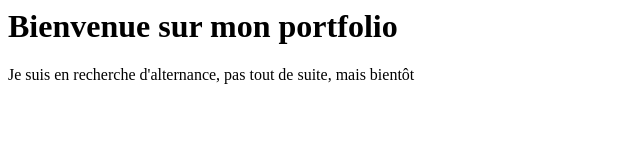
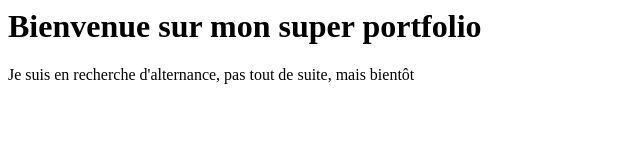
Before and after one commit to stellab95/stellab95.github.io, a plain HTML site: page index.html in a window 1280 px wide. Shown: the whole page, without its empty margins (0-640 px from the left). Drawn offline with Linux system fonts and the light colour scheme.

Commit message:
update h1

```diff
--- a/index.html
+++ b/index.html
@@ -1,2 +1,2 @@
-<h1>Bienvenue sur mon portfolio</h1>
+<h1>Bienvenue sur mon super portfolio</h1>
 <p>Je suis en recherche d'alternance, pas tout de suite, mais bientôt</p>
```
